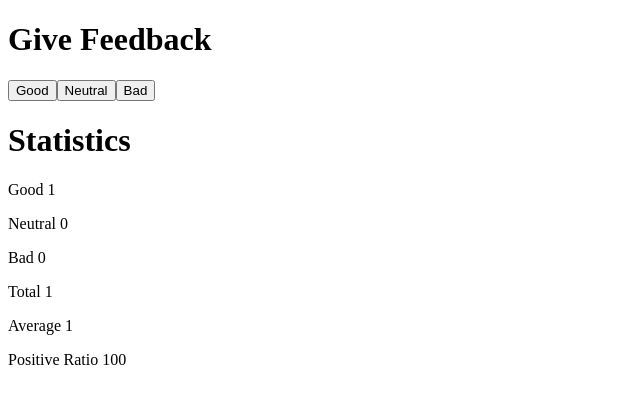
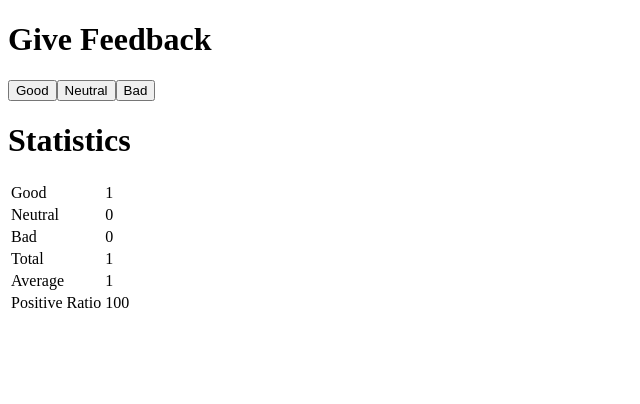
Before and after one commit to ZomDev3343/fullstackopenlearning, a React (Vite) app in the folder part1/: page / in a window 1280 px wide. Both pictures are taken after a click on the button "Good". Shown: the top 404 px of the page, without its empty margins (0-640 px from the left). Built offline with nearby package versions, Linux system fonts and the light colour scheme.

Commit message:
exercise 1.11

```diff
--- a/part1/src/Statistics.jsx
+++ b/part1/src/Statistics.jsx
@@ -1,7 +1,10 @@
 const StatisticsLine = (props) => {
 	return (
 		<>
-			<p>{props.title} {props.value}</p>
+			<tr>
+				<td>{props.title}</td>
+				<td>{props.value}</td>
+			</tr>
 		</>
 	)
 }
@@ -12,12 +15,16 @@
 		return (
 			<>
 				<h1>Statistics</h1>
+				<table>
+					<tbody>
 						<StatisticsLine title="Good" value={props.good}/>
 						<StatisticsLine title="Neutral" value={props.neutral}/>
 						<StatisticsLine title="Bad" value={props.bad}/>
 						<StatisticsLine title="Total" value={props.total}/>
 						<StatisticsLine title="Average" value={props.avg}/>
 						<StatisticsLine title="Positive Ratio" value={props.positiveRatio}/>
+					</tbody>
+				</table>
 			</>
 		)
 	else
```
Lines whose indentation alone changed are shown as unchanged.
